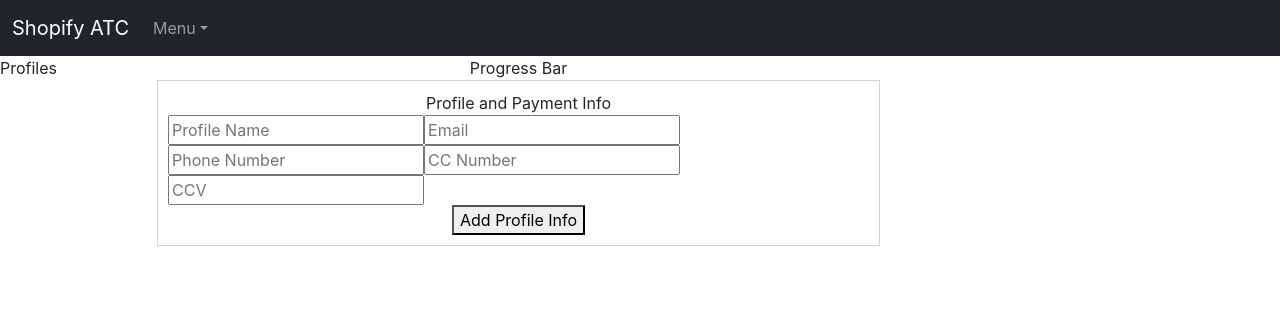
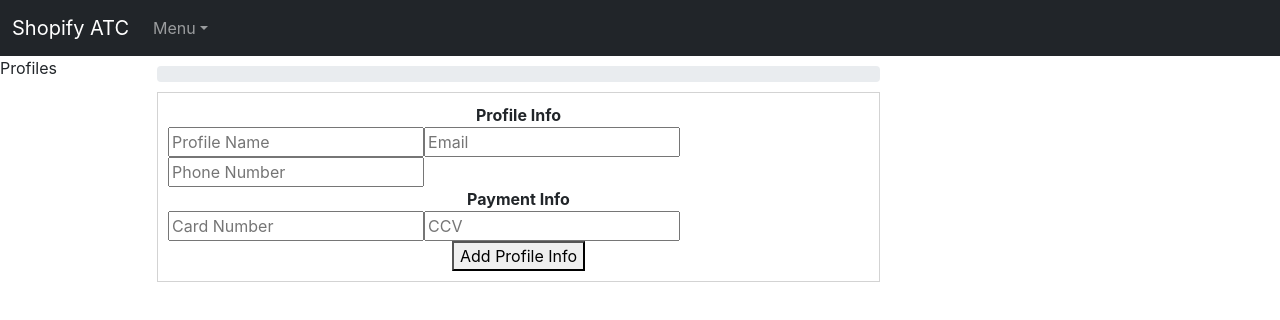
Before and after one commit to ryguy34/shopify-chrome-atc, a React (Create React App) app: page /profiles in a window 1280 px wide. Shown: the top 320 px of the page. Built offline with nearby package versions, Linux system fonts and the light colour scheme.

Commit message:
Refactored code and styled a bit

```diff
--- a/src/pages/profile/AddressForm.tsx
+++ b/src/pages/profile/AddressForm.tsx
@@ -16,7 +16,6 @@
 ];
 
 export interface Address {
-	id?: string;
 	firstName?: string;
 	lastName?: string;
 	address?: string;
@@ -44,7 +43,9 @@
 		<div>
 			<form onSubmit={handleOnSubmit}>
 				<div style={{ border: "1px solid lightgray", padding: "10px" }}>
-					<div style={{ textAlign: "center" }}>{title}</div>
+					<div style={{ textAlign: "center", fontWeight: "bold" }}>
+						{title}
+					</div>
 					<input
 						type="text"
 						placeholder="First Name"
--- a/src/pages/profile/ProfileAndPaymentInfoForm.tsx
+++ b/src/pages/profile/ProfileAndPaymentInfoForm.tsx
@@ -10,7 +10,6 @@
 
 const ProfileAndPaymentInfoForm = ({
 	handleAddProfileAndPaymentInfo,
-	title,
 }: any): JSX.Element => {
 	const [profileAndPaymentInfo, setProfileAndPaymentInfo] =
 		useState<ProfileAndPaymentInfo>();
@@ -30,7 +29,9 @@
 		<div>
 			<form onSubmit={handleOnSubmit}>
 				<div style={{ border: "1px solid lightgray", padding: "10px" }}>
-					<div style={{ textAlign: "center" }}>{title}</div>
+					<div style={{ textAlign: "center", fontWeight: "bold" }}>
+						Profile Info
+					</div>
 					<input
 						type="text"
 						placeholder="Profile Name"
@@ -64,9 +65,12 @@
 							})
 						}
 					/>
+					<div style={{ textAlign: "center", fontWeight: "bold" }}>
+						Payment Info
+					</div>
 					<input
 						type="text"
-						placeholder="CC Number"
+						placeholder="Card Number"
 						value={profileAndPaymentInfo?.ccNumber}
 						onChange={(e) =>
 							setProfileAndPaymentInfo({
--- a/src/pages/profile/ProfilePage.tsx
+++ b/src/pages/profile/ProfilePage.tsx
@@ -2,7 +2,7 @@
 import ProfileList from "./ProfileList";
 import "./ProfilePage.scss";
 import AddressForm, { Address } from "./AddressForm";
-import ProgressBar from "./ProgressBar";
+import ProgressBar from "react-bootstrap/ProgressBar";
 import { ProfileAndPaymentInfo } from "./ProfileAndPaymentInfoForm";
 import ProfileAndPaymentInfoForm from "./ProfileAndPaymentInfoForm";
 
@@ -34,8 +34,19 @@
 		<div className="profile-page">
 			<ProfileList />
 			<div>
-				<div style={{ textAlign: "center" }}>
-					<ProgressBar page={page} />
+				<div
+					style={{
+						textAlign: "center",
+						marginBottom: "10px",
+						marginTop: "10px",
+					}}
+				>
+					<ProgressBar
+						label={`${page * 33 - 33}%`}
+						variant="success"
+						animated
+						now={page * 33 - 33}
+					/>
 				</div>
 				<div>
 					{page === 1 && (
@@ -43,19 +54,18 @@
 							handleAddProfileAndPaymentInfo={
 								handleAddProfileAndPaymentInfo
 							}
-							title={"Profile and Payment Info"}
 						/>
 					)}
 					{page === 2 && (
 						<AddressForm
 							handleAddShippingInfo={handleAddShippingInfo}
-							title={"Shipping info"}
+							title={"Shipping Info"}
 						/>
 					)}
 					{page === 3 && (
 						<AddressForm
 							handleAddShippingInfo={handleAddBillingInfo}
-							title={"Billing info"}
+							title={"Billing Info"}
 						/>
 					)}
 				</div>
--- a/src/pages/profile/ProgressBar.tsx
+++ /dev/null
@@ -1,5 +0,0 @@
-const ProgressBar = ({ page }: any): JSX.Element => {
-	return <div>Progress Bar</div>;
-};
-
-export default ProgressBar;
```
Also changed, not shown: src/interfaces/IProfile.tsx (+7 -8 lines), src/pages/profile/AddProfile.tsx (deleted, +0 -21 lines).
